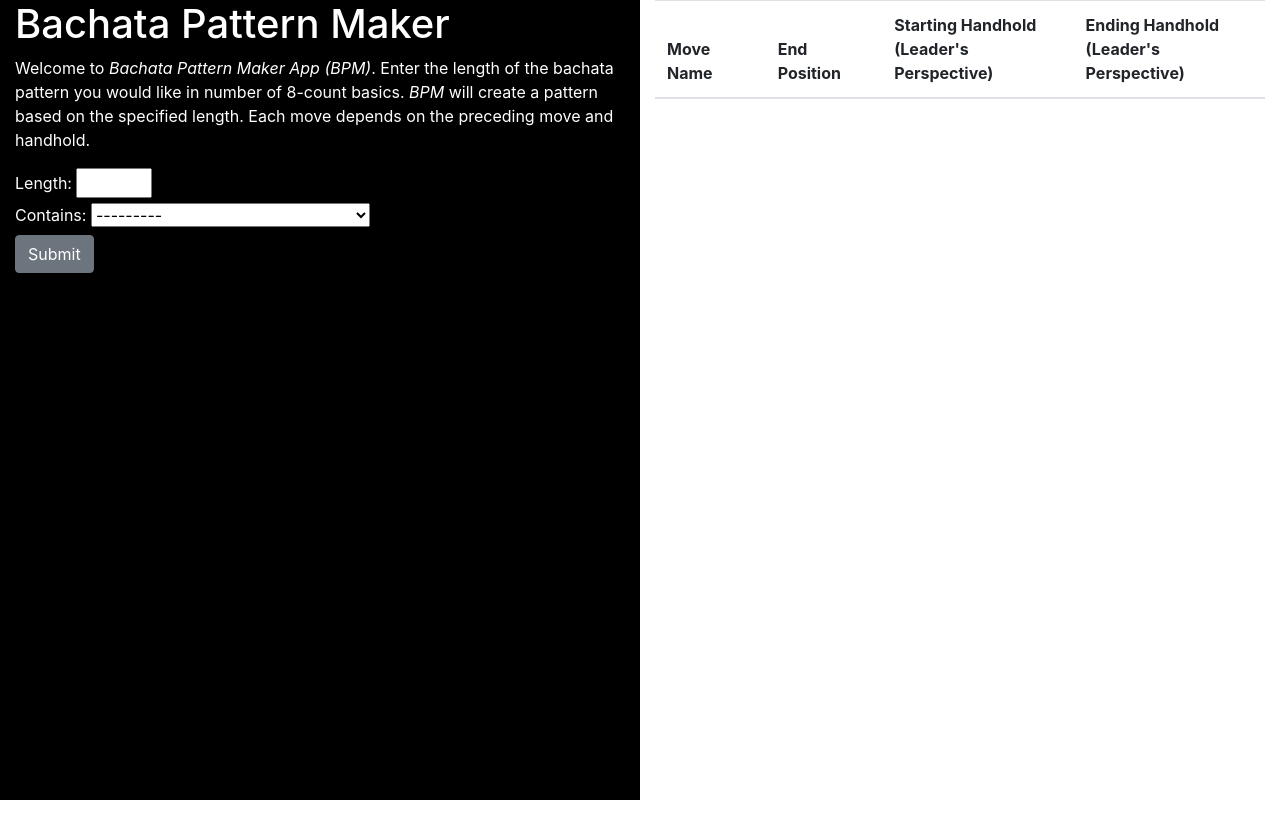
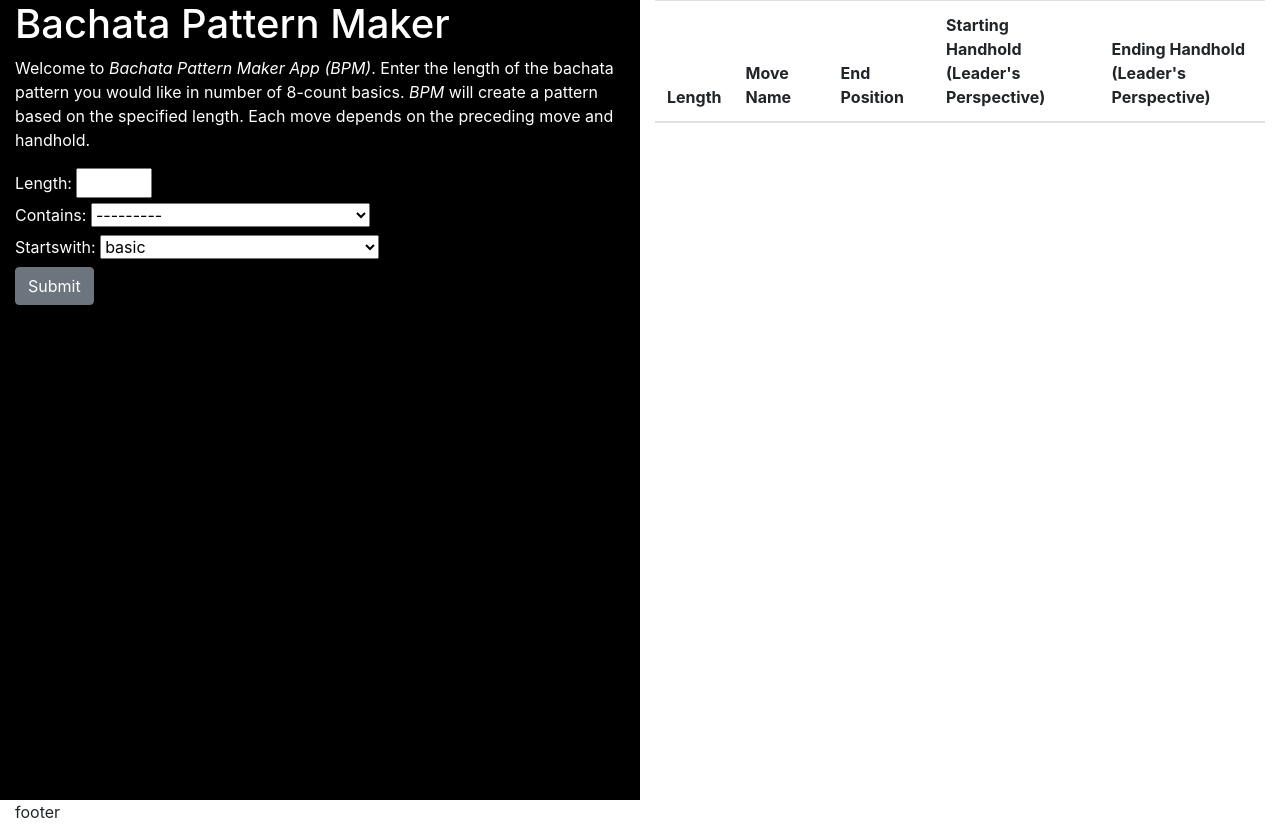
Before and after one commit to codemikewalker/bachatapatternmaker, a Django app: page / in a window 1280 px wide. Before the commit the page ends 800 px from the top, so only its background shows below. Run offline with Django 5.2, Linux system fonts and the light colour scheme; data comes from the database, SQL or seed files in the repository; lists and menus that the app fills with data are empty; some libraries are stand-ins or nearby versions.

Commit message:
add length to table, and add starts with form field

```diff
--- a/bpm/form.py
+++ b/bpm/form.py
@@ -5,3 +5,4 @@
     length = forms.IntegerField(min_value=1, max_value=8) ##Limit to 1-10\
     moves = Move.objects.all()
     contains = forms.ModelChoiceField(moves, required=False,blank=True)
+    startsWith = forms.ModelChoiceField(moves, required=False, blank=True, initial=Move.objects.filter(name='basic').first())
--- a/bpm/views.py
+++ b/bpm/views.py
@@ -147,6 +147,8 @@
     if(request.GET.get('length', None)):
         basic_length = request.GET.get('length')
         contains = request.GET.get('contains')
+        startsWith = request.GET.get('startsWith')
+
         n = int(basic_length)*8
         ##moves_len = len(MOVES)
         i = 0
@@ -180,12 +182,25 @@
                 ##problem here
                 move = nextmove()
                 print(move.__str__())
-                pattern.append(move)
-                ##need to change handhold id in Move model to string description
-                ##how to connect this elif with else statement so changes in one affect the other. if i change move.position to move.new_position here, I also have to do it in the else statement
-                move1 = { 'length' : move.length, 'position' : move.new_position, 'name' : move.name, 'start_handhold' : move.get_start_handhold_desc(), 'end_handhold' : move.end_handhold.description}
-                pattern1.append(move1)
-                i+= move.length
+                if startsWith != '':
+                    if move == Move.objects.get(id=startsWith):
+                        ## B
+                        pattern.append(move)
+                        ##need to change handhold id in Move model to string description
+                        ##how to connect this elif with else statement so changes in one affect the other. if i change move.position to move.new_position here, I also have to do it in the else statement
+                        move1 = { 'length' : move.length, 'position' : move.new_position, 'name' : move.name, 'start_handhold' : move.get_start_handhold_desc(), 'end_handhold' : move.end_handhold.description}
+                        pattern1.append(move1)
+                        i+= move.length
+
+
+                else:
+                    ## B
+                    pattern.append(move)
+                    ##need to change handhold id in Move model to string description
+                    ##how to connect this elif with else statement so changes in one affect the other. if i change move.position to move.new_position here, I also have to do it in the else statement
+                    move1 = { 'length' : move.length, 'position' : move.new_position, 'name' : move.name, 'start_handhold' : move.get_start_handhold_desc(), 'end_handhold' : move.end_handhold.description}
+                    pattern1.append(move1)
+                    i+= move.length
 
             else:
                 current_move = pattern[len(pattern)-1]
--- a/templates/index.html
+++ b/templates/index.html
@@ -32,6 +32,7 @@
                 <table class="table">
                     <thead>
                         <tr>
+                          <th>Length</th>
                           <th scope="col">Move Name</th>
 
                           <th scope="col">End Position</th>
@@ -41,6 +42,9 @@
                 {%if pattern %}
                     {% for move in pattern %}
                         <tr>
+                            <td>
+                                {{move.length}}
+                            </td>
                             <td>
                                 {{move.name}}
                             </td>
@@ -60,6 +64,11 @@
             </table>
             </div>
         </div> <!-- row end -->
+        <div class="row">
+            <div class="col-lg-12">
+                footer
+            </div>
+        </div>
     </div>
     <script src="https://code.jquery.com/jquery-3.5.1.slim.min.js"></script>
     <script src="https://cdn.jsdelivr.net/npm/@popperjs/core@2.5.4/dist/umd/popper.min.js"></script>
```
